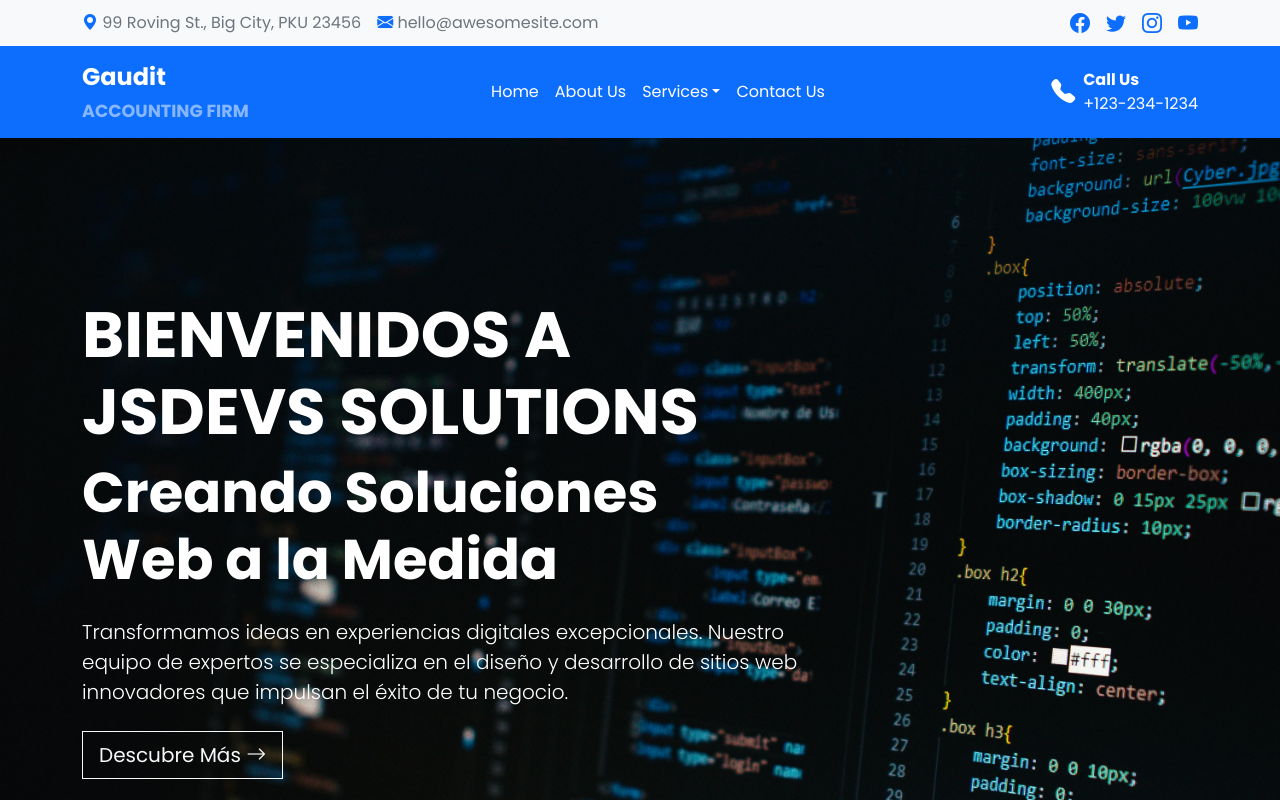
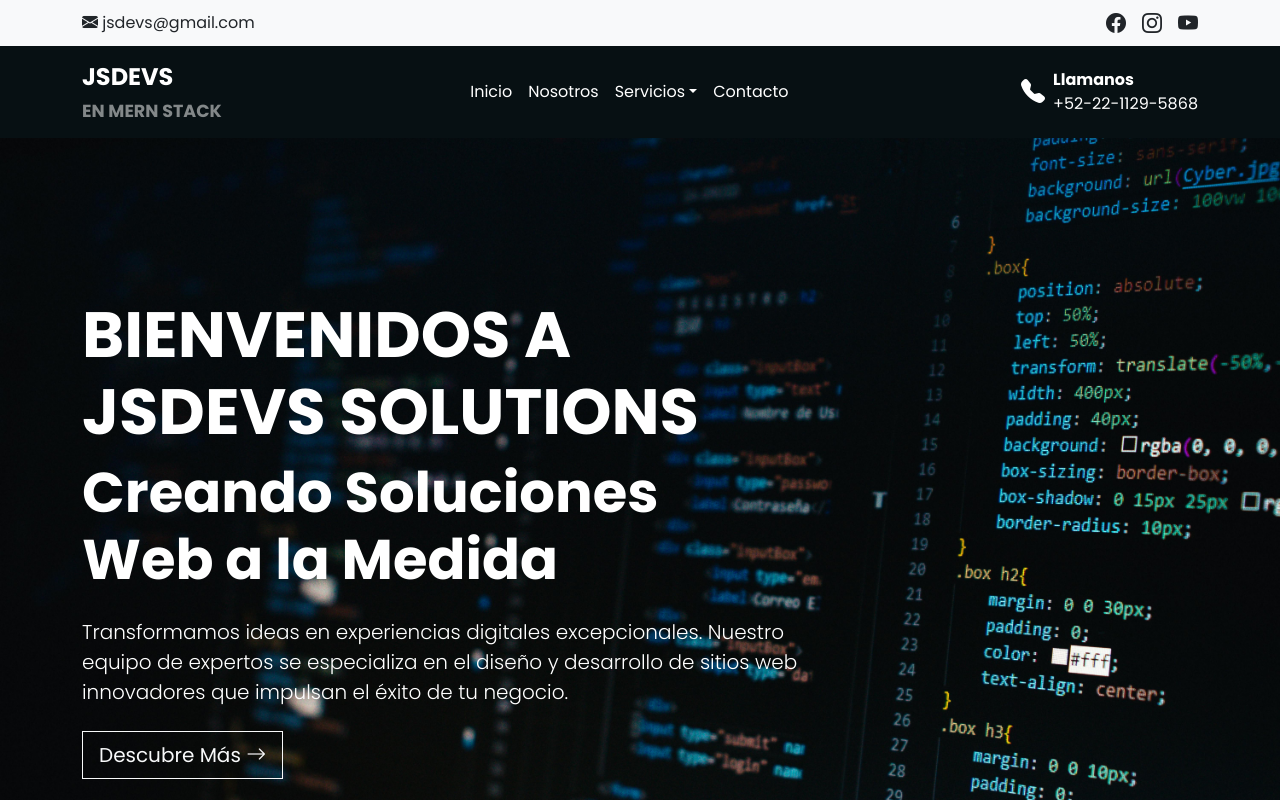
Before and after one commit to axxving/app-jsdevs-axv, a React (Vite) app: page / in a window 1280 px wide. Shown: the top 800 px of the page. Built offline with nearby package versions, Linux system fonts and the light colour scheme.

Commit message:
fix: header

```diff
--- a/src/components/page/Page.jsx
+++ b/src/components/page/Page.jsx
@@ -21,6 +21,7 @@
         margun: '0',
         position: 'sticky',
         top: '0',
+        zIndex: '1000',
     };
     return (
         <>
--- a/src/components/page/header/Header.jsx
+++ b/src/components/page/header/Header.jsx
@@ -5,13 +5,17 @@
 export const Header = () => {
     return (
         <header>
-            <nav className="navbar navbar-expand-md bg-primary" id="header">
+            <nav
+                className="navbar navbar-expand-md"
+                id="header"
+                style={{ background: '#071013' }}
+            >
                 <div className="container">
                     {/* Logo */}
                     <a className="navbar-brand text-white fw-bold" href="#">
-                        <span style={{ fontSize: '1.5rem' }}>Gaudit</span>
+                        <span style={{ fontSize: '1.5rem' }}>JSDEVS</span>
                         <br />
-                        <small className="text-white-50">ACCOUNTING FIRM</small>
+                        <small className="text-white-50">EN MERN STACK</small>
                     </a>
 
                     {/* Botón del menú hamburguesa */}
@@ -32,7 +36,7 @@
                         <ul className="navbar-nav mx-auto text-center">
                             <li className="nav-item">
                                 <a className="nav-link text-white" href="#home">
-                                    Home
+                                    Inicio
                                 </a>
                             </li>
                             <li className="nav-item">
@@ -40,7 +44,7 @@
                                     className="nav-link text-white"
                                     href="#about"
                                 >
-                                    About Us
+                                    Nosotros
                                 </a>
                             </li>
                             <li className="nav-item dropdown">
@@ -52,7 +56,7 @@
                                     data-bs-toggle="dropdown"
                                     aria-expanded="false"
                                 >
-                                    Services
+                                    Servicios
                                 </a>
                                 <ul
                                     className="dropdown-menu text-dark"
@@ -60,12 +64,12 @@
                                 >
                                     <li>
                                         <a className="dropdown-item" href="#">
-                                            Web Development
+                                            Desarrollo Web
                                         </a>
                                     </li>
                                     <li>
                                         <a className="dropdown-item" href="#">
-                                            SEO Optimization
+                                            Desarrollo Movil
                                         </a>
                                     </li>
                                 </ul>
@@ -75,7 +79,7 @@
                                     className="nav-link text-white"
                                     href="#contact"
                                 >
-                                    Contact Us
+                                    Contacto
                                 </a>
                             </li>
                         </ul>
@@ -84,8 +88,10 @@
                         <div className="d-none d-md-flex align-items-center text-white">
                             <i className="bi bi-telephone-fill fs-4 me-2"></i>
                             <div>
-                                <span className="d-block fw-bold">Call Us</span>
-                                <span>+123-234-1234</span>
+                                <span className="d-block fw-bold">
+                                    Llamanos
+                                </span>
+                                <span>+52-22-1129-5868</span>
                             </div>
                         </div>
                     </div>
--- a/src/components/page/header/HeaderContact.jsx
+++ b/src/components/page/header/HeaderContact.jsx
@@ -4,33 +4,29 @@
     return (
         <>
             {/* Barra superior */}
-            <div className="bg-light py-2" id="header-contact">
+            <div
+                className="bg-light py-2 d-none d-md-block"
+                id="header-contact"
+            >
                 <div className="container-fluid">
                     <div className="container d-flex flex-column flex-sm-row justify-content-between align-items-center">
                         {/* Información de contacto */}
-                        <div className="text-center text-sm-start mb-2 mb-sm-0 text-secondary">
-                            <span className="d-block d-sm-inline me-3">
-                                <i className="bi bi-geo-alt-fill text-primary"></i>{' '}
-                                99 Roving St., Big City, PKU 23456
-                            </span>
+                        <div className="text-center text-sm-start mb-2 mb-sm-0">
                             <span className="d-block d-sm-inline">
-                                <i className="bi bi-envelope-fill text-primary"></i>{' '}
-                                hello@awesomesite.com
+                                <i className="bi bi-envelope-fill"></i>{' '}
+                                jsdevs@gmail.com
                             </span>
                         </div>
 
                         {/* Iconos de redes sociales */}
                         <div className="d-flex gap-3 justify-content-center justify-content-sm-end">
-                            <a href="#" className="text-primary">
+                            <a href="#" className="text-dark">
                                 <i className="bi bi-facebook fs-5"></i>
                             </a>
-                            <a href="#" className="text-primary">
-                                <i className="bi bi-twitter fs-5"></i>
-                            </a>
-                            <a href="#" className="text-primary">
+                            <a href="#" className="text-dark">
                                 <i className="bi bi-instagram fs-5"></i>
                             </a>
-                            <a href="#" className="text-primary">
+                            <a href="#" className="text-dark">
                                 <i className="bi bi-youtube fs-5"></i>
                             </a>
                         </div>
```
